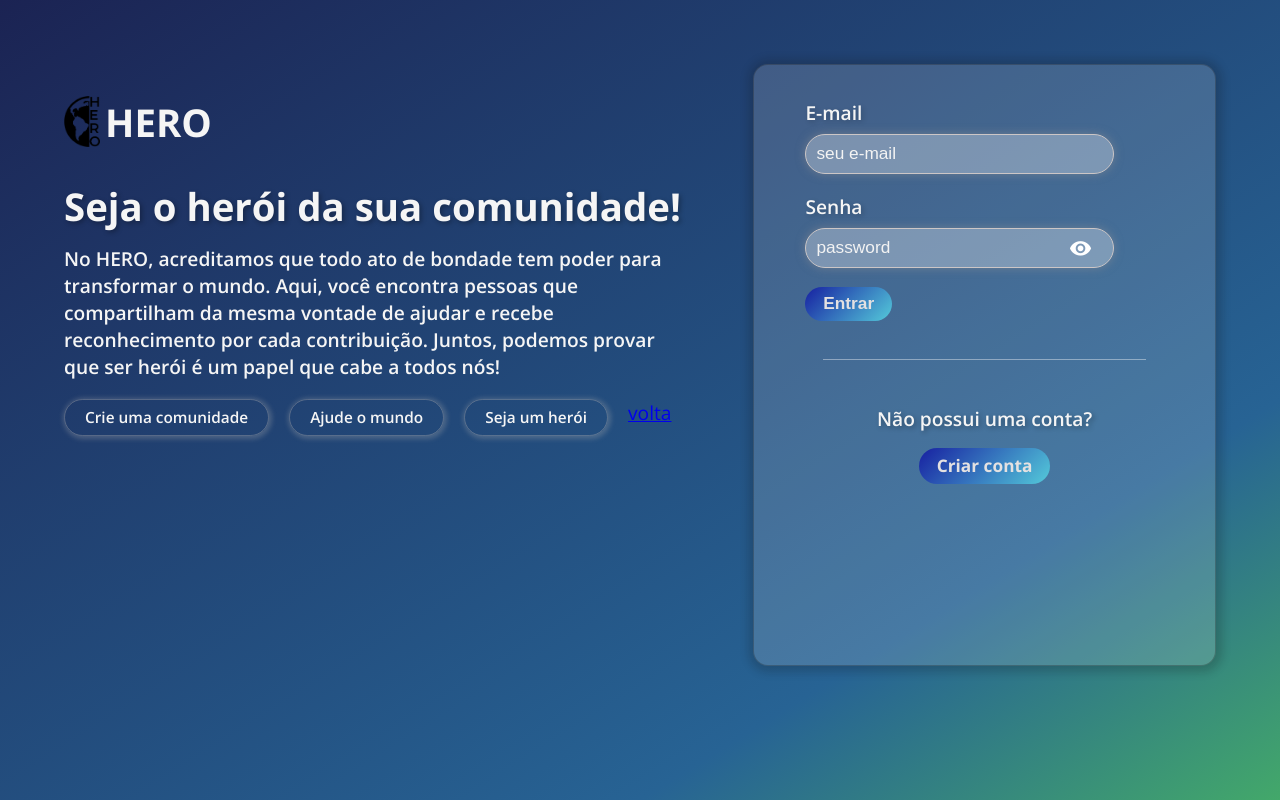
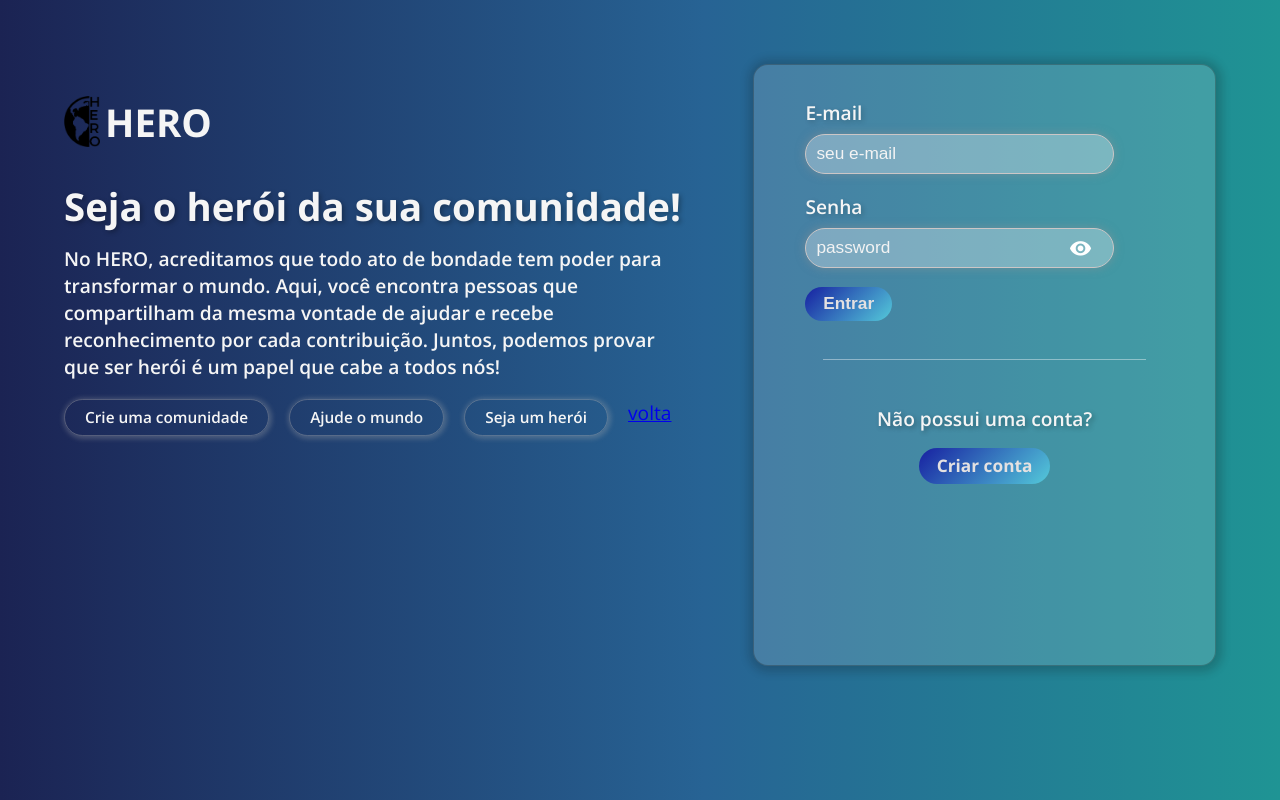
Before and after one commit to HERO-Helping-Everyone-Rewarding-Others/front, a Vue app in the folder hero/: page /login in a window 1280 px wide. Built offline with nearby package versions, Linux system fonts and the light colour scheme.

Commit message:
mudança no background do login

```diff
--- a/hero/src/pages/LoginPage.vue
+++ b/hero/src/pages/LoginPage.vue
@@ -87,6 +87,7 @@ const showPassword = ref(false);
   padding: 0 8vw 0 8vw;
   color: #f5f5f5;
   background: linear-gradient(to right bottom, #1b2353 0%, #276394 75%, #43a86a 100%);
+  background: linear-gradient(to right, #1b2353 0%, #276394 55%, #1f9494 100%);
   }
   .box1, .box2 {
     flex: 1;
```
